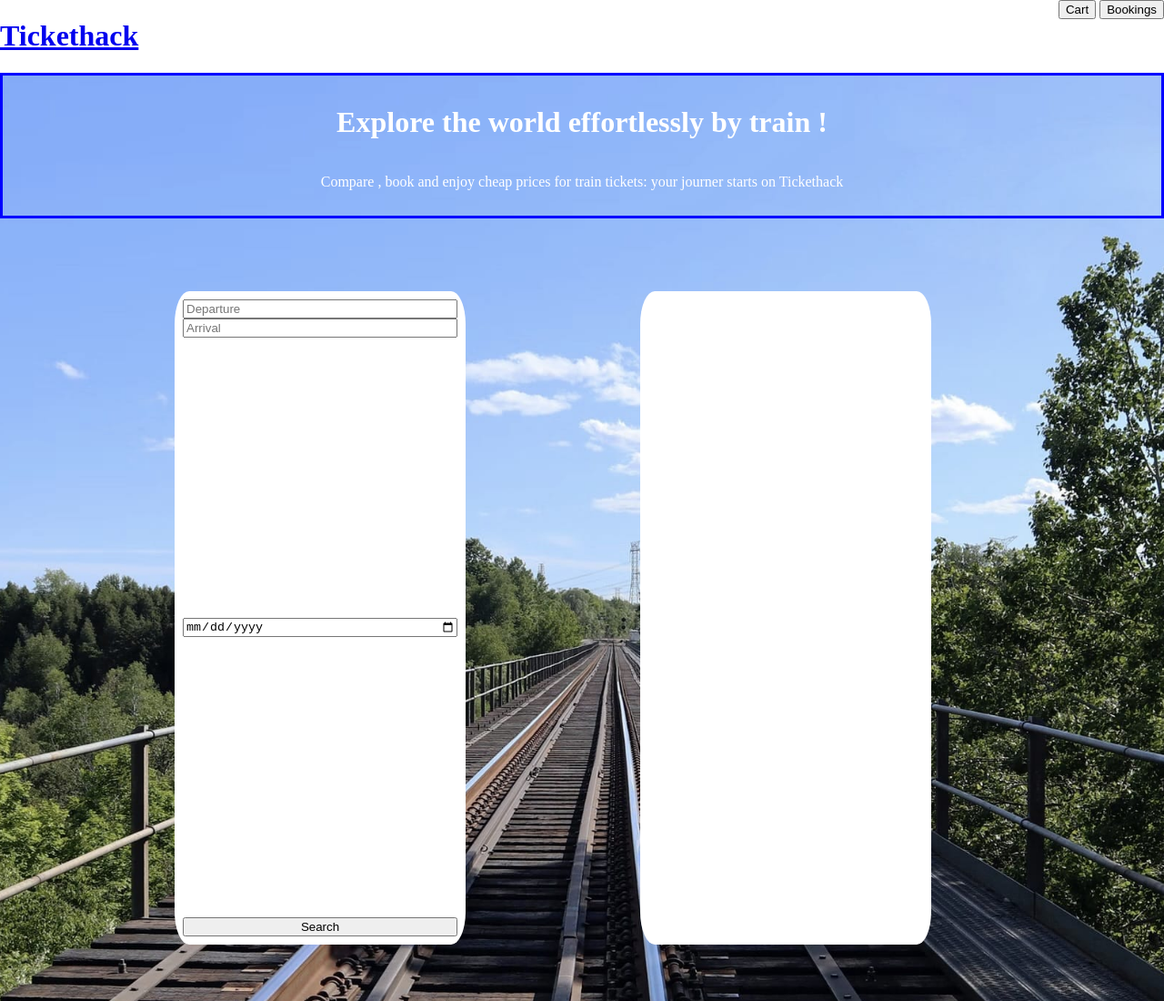
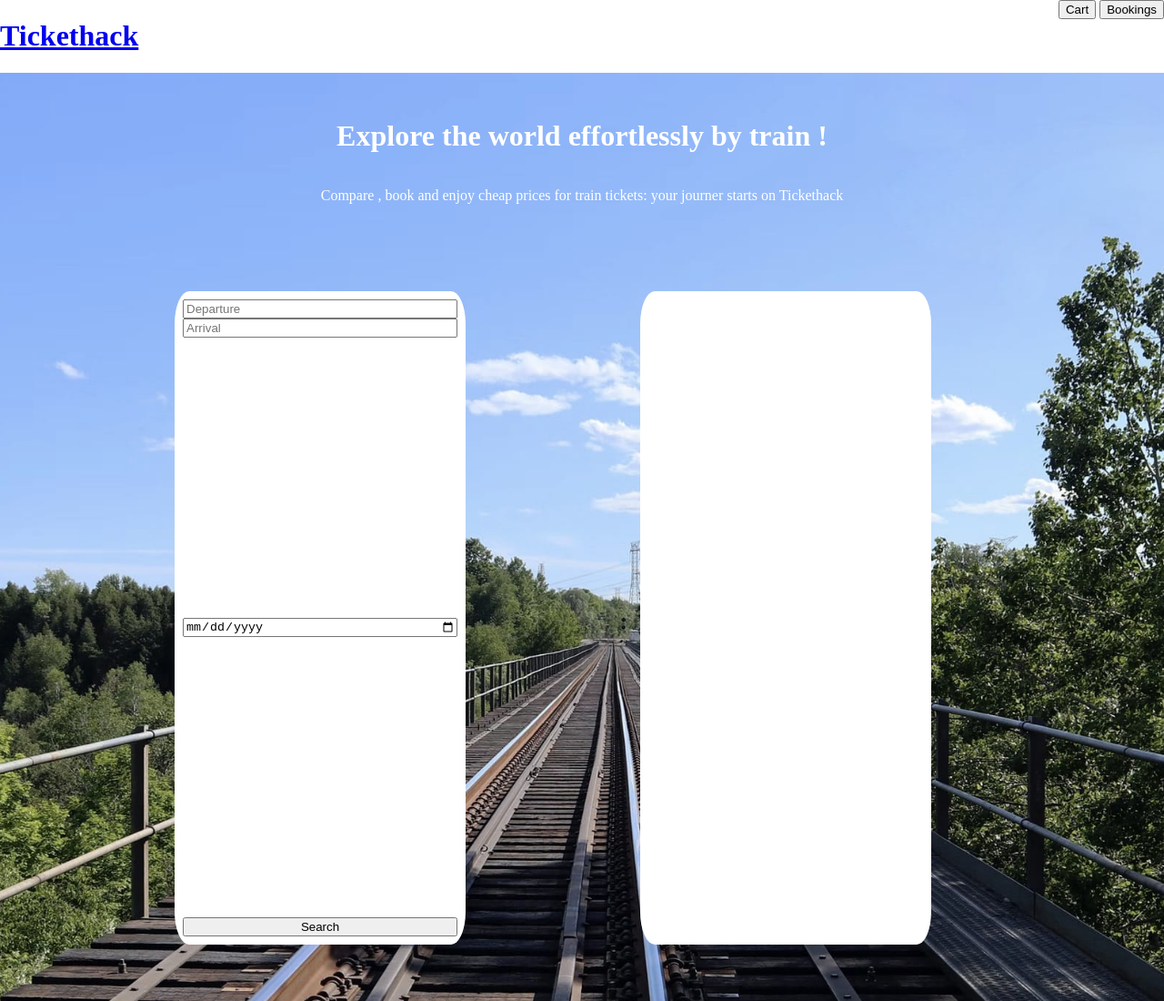
Before and after one commit to Alonajae/tickethack-frontend, a plain HTML site: page index.html in a window 1280 px wide. Shown: the top 1100 px of the page at 91% size. Drawn offline with Linux system fonts and the light colour scheme.

Commit message:
mise en place home

```diff
--- a/style.css
+++ b/style.css
@@ -36,10 +36,9 @@ body{
     grid-column-end: 21;
     color: white;
     display: flex;
-    border: solid blue 3px;
     flex-direction: column;
     align-items: center;
-    justify-content: center;
+    justify-content: flex-end;
 }
 
 #search-form {
```
